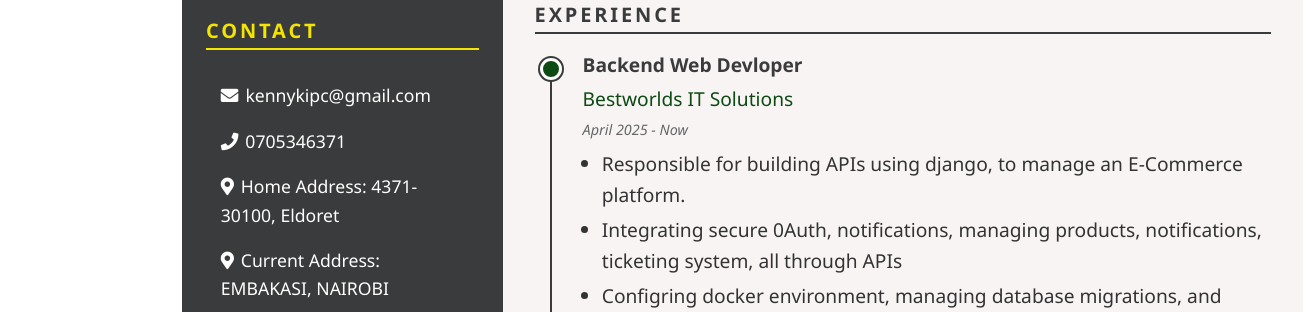
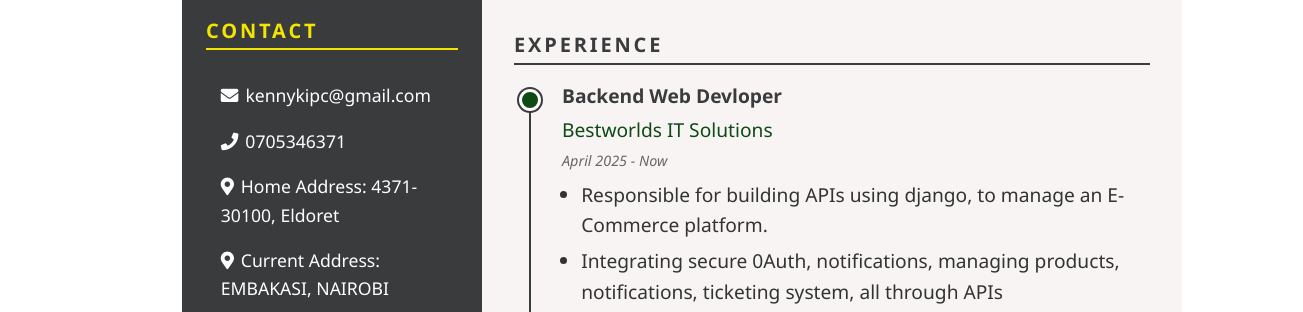
Before and after one commit to KenChiri/cv, a plain HTML site: page index.html in a window 1280 px wide. Shown: the part 519-831 px from the top of the page, 1303 px wide, since content can reach past the window. Drawn offline with Linux system fonts and the light colour scheme.

Commit message:
fixed width

```diff
--- a/cvstyles.css
+++ b/cvstyles.css
@@ -45,7 +45,7 @@ body {
 
 .main-content {
   display: grid;
-  grid-template-columns: 35% 65%;
+  grid-template-columns: 300px 700px;
   margin-top: 2rem;
 }
 
@@ -157,7 +157,7 @@ body {
   position: absolute;
   left: 15px;
   top: 8px;
-  bottom: 180px;
+  bottom: 200px;
   width: 2px;
   background: var(--primary-color);
 }
@@ -233,7 +233,6 @@ body {
   color: black;
   font-size: 1.2rem;
   font-weight: 450;
-  width: 800px;
 }
 
 a {
```
